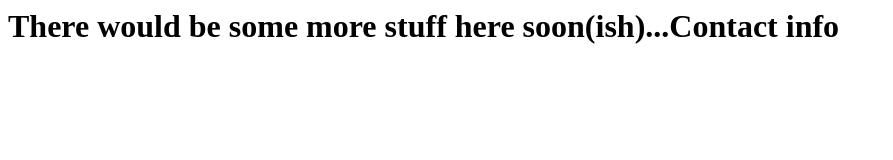
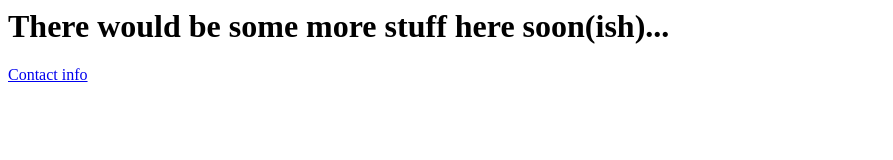
Before and after one commit to sidswamy/sidswamy.github.io, a plain HTML site: page index.html in a window 1280 px wide. Shown: the whole page, without its empty margins (0-893 px from the left). Drawn offline with Linux system fonts and the light colour scheme.

Commit message:
fixed index as tag

```diff
--- a/index.html
+++ b/index.html
@@ -3,7 +3,7 @@
 <title>Coming Soon...</title>
 </head>
 <body>
-<h1>There would be some more stuff here soon(ish)...</h1<
+<h1>There would be some more stuff here soon(ish)...</h1>
 <a href='./contact.html'>Contact info</a>
 </body>
 </html>
```
